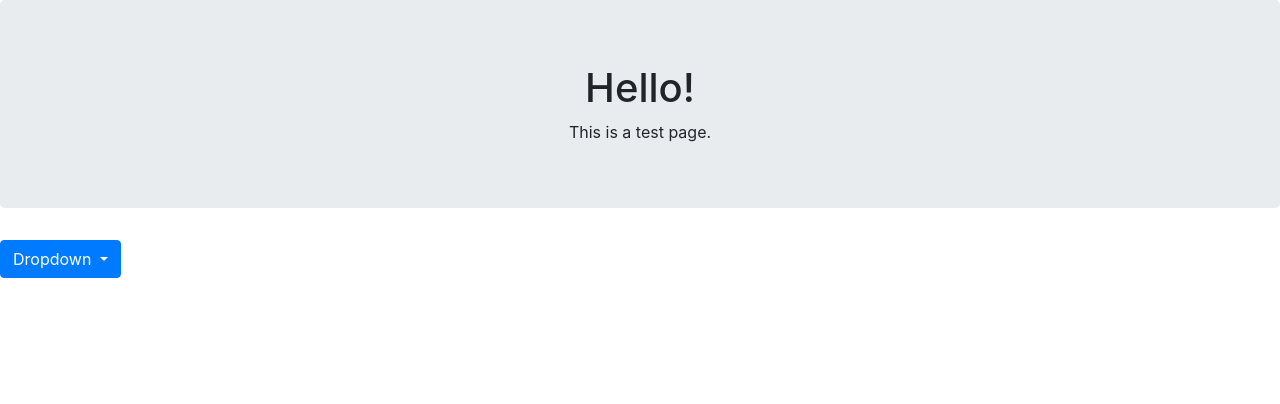
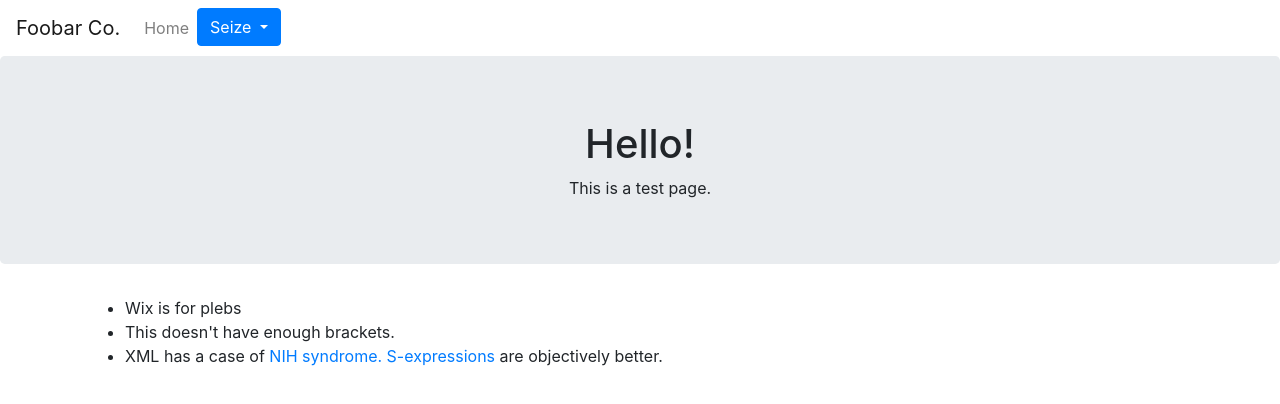
Before and after one commit to tom773/ComputingGA, a plain HTML site: page pages/test.html in a window 1280 px wide. Drawn offline with nearby package versions, Linux system fonts and the light colour scheme.

Commit message:
reorganisation c:

```diff
--- a/pages/test.html
+++ b/pages/test.html
@@ -10,24 +10,51 @@
     <script src='https://stackpath.bootstrapcdn.com/bootstrap/4.1.1/js/bootstrap.min.js' crossorigin='anonymous'></script>
   </head>
   <body>
+<nav class='navbar navbar-expand-lg navbar-light'>
+  <div class='collapse navbar-collapse'>
+    <div class='navbar-nav'>
+<a class='navbar-brand' href='http://purple.com'>Foobar Co.
+</a>
+<a class='nav-item nav-link' href='http://netfarm.gq'>Home
+</a>
+<div class='dropdown'>
+  <button type='button' class='btn btn-primary dropdown-toggle' data-toggle='dropdown'>Seize
+  </button>
+  <div class='dropdown-menu'>
+<div class='dropdown-divider'></div>
+<div class='dropdown-item'>the
+</div>
+<div class='dropdown-divider'></div>
+<div class='dropdown-item'>means
+</div>
+<div class='dropdown-divider'></div>
+<div class='dropdown-item'>of
+</div>
+<div class='dropdown-divider'></div>
+<div class='dropdown-item'>production
+</div>
+  </div>
+</div>
+    </div>
+  </div>
+</nav>
 <div class='jumbotron text-center'>
   <h1>Hello!
   </h1>This is a test page.
 </div>
-<div class='dropdown'>
-  <button type='button' class='btn btn-primary dropdown-toggle' data-toggle='dropdown'>Dropdown
-  </button>
-  <div class='dropdown-menu'>
-<div class='dropdown-item'>This
-</div>
-<div class='dropdown-item'>is
-</div>
-<div class='dropdown-divider'></div>
-<div class='dropdown-item'>a
-</div>
-<a class='dropdown-item' href='https://piv.pivpiv.dk/'>dropdown
-</a>
-  </div>
+<div class='container'>
+  <ul>
+    <li>Wix is for plebs
+    </li>
+    <li>This doesn't have enough brackets.
+    </li>
+    <li>XML has a case of
+      <a href='https://en.wikipedia.org/wiki/Not_invented_here'>NIH syndrome.
+      </a>
+      <a href='https://en.wikipedia.org/wiki/S-expression'>S-expressions
+      </a>are objectively better.
+    </li>
+  </ul>
 </div>
   </body>
 </html>
```
Also changed, not shown: 4 other files.
